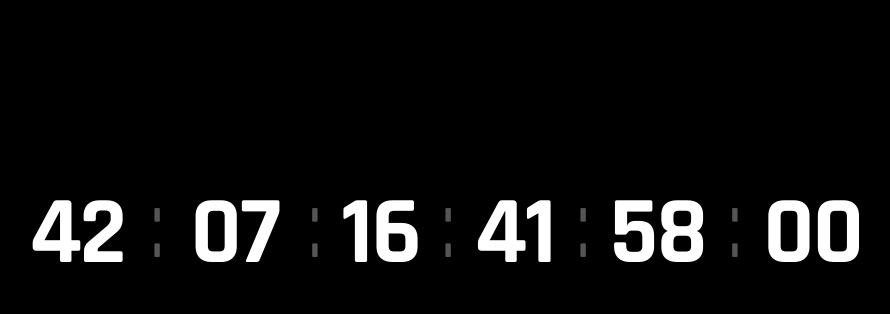
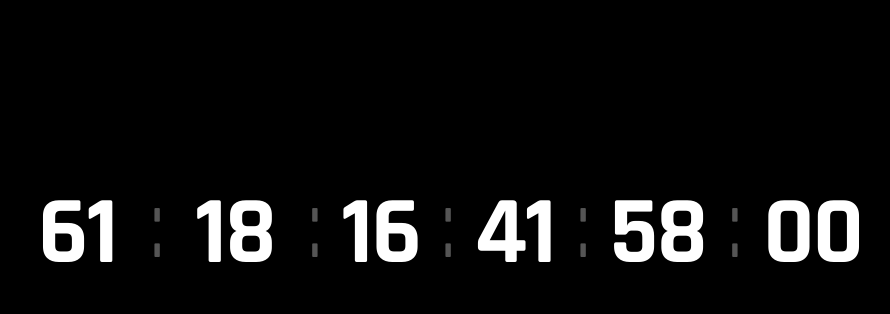
Before and after one commit to fauzan-rizky/duttj, a plain HTML site: page index.html in a window 1280 px wide. Shown: the part 166-480 px from the top of the page, without its empty margins (195-1085 px from the left). Drawn offline with Linux system fonts and the light colour scheme.

Commit message:
revised to duybdwwm

```diff
--- a/index.html
+++ b/index.html
@@ -95,7 +95,7 @@
     </div>
 
     <script>
-        const targetDateObj = new Date('2030-06-01T00:00:00');
+        const targetDateObj = new Date('2032-01-12T00:00:00');
         const targetDate = targetDateObj.getTime();
 
         const monthsEl = document.getElementById('months');
```
